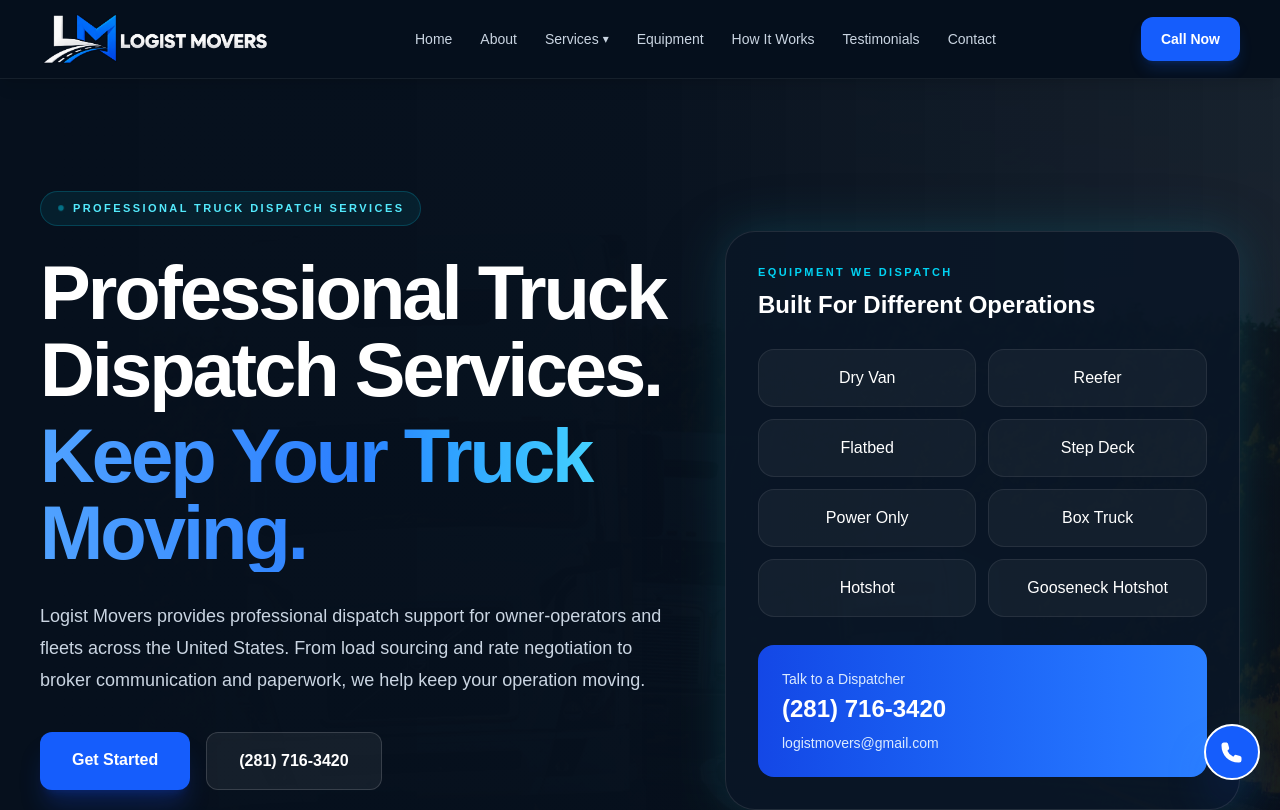
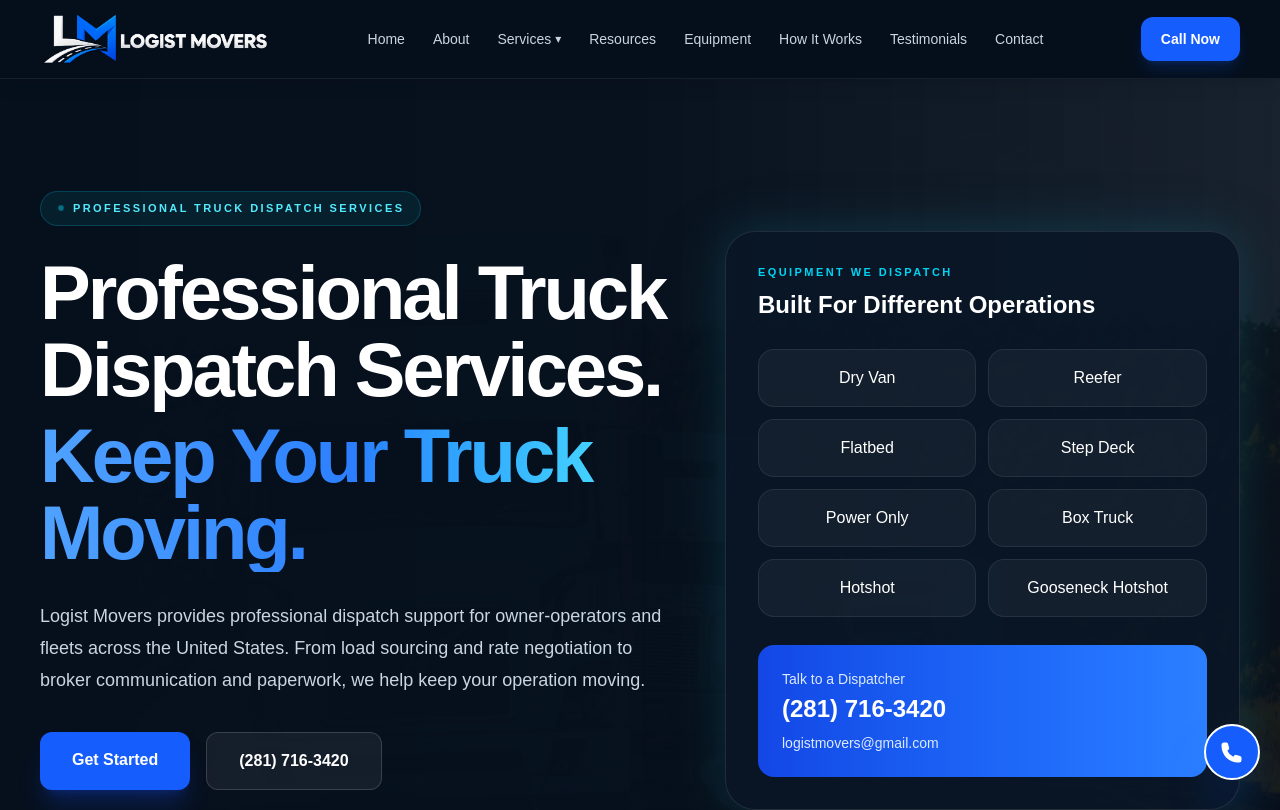
Before and after one commit to alihaeli786-del/logist-movers, a Next.js app: page / in a window 1280 px wide. Shown: the top 810 px of the page. Built offline with nearby package versions, Linux system fonts and the light colour scheme.

Commit message:
Add resources navigation

```diff
--- a/app/page.tsx
+++ b/app/page.tsx
@@ -498,6 +498,12 @@
     </div>
   </div>
 </div>
+<a
+  href="/resources"
+  className="transition hover:text-cyan-400"
+>
+  Resources
+</a>
               <a href="#equipment" className="transition hover:text-cyan-400">
                 Equipment
               </a>
@@ -587,6 +593,13 @@
       </a>
     </div>
   )}
+  <a
+  href="/resources"
+  onClick={() => setMobileMenu(false)}
+  className="rounded-xl px-4 py-3 font-semibold text-slate-300 hover:bg-white/[0.05]"
+>
+  Resources
+</a>
 </div>
 
 <a
```
